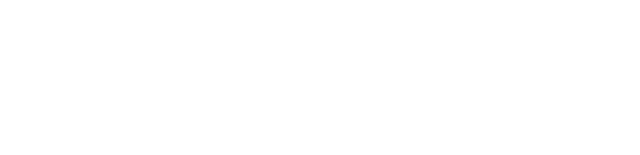
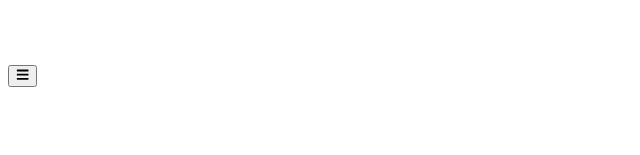
Before and after one commit to manuhutu344/web-ai, a React (Vite) app in the folder frontend/: page / in a window 1280 px wide. Shown: the part 145-300 px from the top of the page, without its empty margins (0-640 px from the left). Built offline with nearby package versions, Linux system fonts and the light colour scheme.

Commit message:
membuat tombol untuk menu

```diff
--- a/frontend/src/components/Navbar.tsx
+++ b/frontend/src/components/Navbar.tsx
@@ -19,6 +19,11 @@
                 "Logo"
             )}
         </Link>
+        <div className="md:hidden">
+            <button onClick={toggleMenu} className={styles.toggleButton}>
+                {isMenuOpen ? <FaTimes /> : <FaBars />}
+            </button>
+        </div>
     </div>
   </nav>
   )
--- a/frontend/src/pages/Home.tsx
+++ b/frontend/src/pages/Home.tsx
@@ -1,6 +1,8 @@
+import Navbar from "../components/Navbar"
+
 function Home() {
   return (
-    <div>Home</div>
+    <Navbar />
   )
 }
 
```
